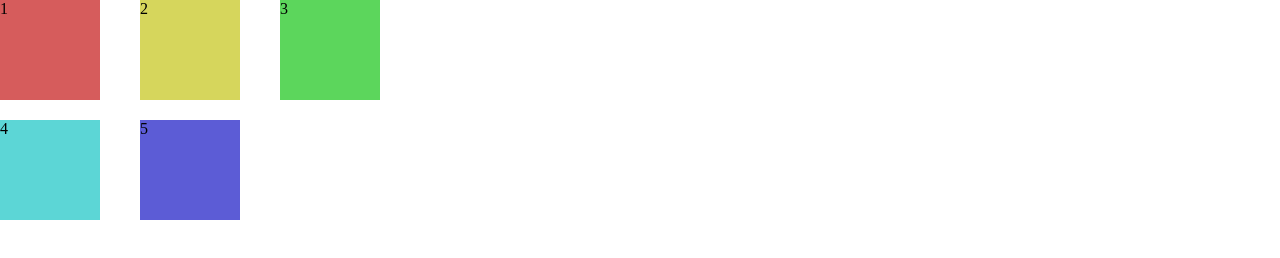
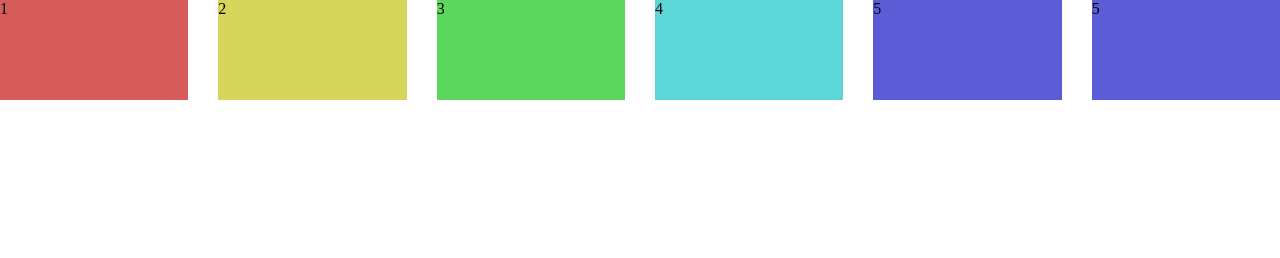
Before and after one commit to okapeeokapee/CSS-grid-layout, a plain HTML site: page index.html in a window 1280 px wide. Drawn offline with Linux system fonts and the light colour scheme.

Commit message:
auto-fit, minmax

```diff
--- a/css/styles.css
+++ b/css/styles.css
@@ -5,10 +5,14 @@ body{
 .container{
   display: grid;
 
-  grid-template-columns: 100px 100px 100px;
+  /* grid-template-columns: 100px 100px 100px; */
+  /* grid-template-columns: repeat(4,100px); */
+  /* grid-template-columns: repeat(auto-fill,100px); */
+  /* grid-template-columns: repeat(auto-fill, minmax(100px, 1fr)); */
+  grid-template-columns: repeat(auto-fit, minmax(100px, 1fr));
   grid-template-rows: 100px 100px ;
 
-  gap: 20px 40px;
+  gap: 20px 30px;
 }
 
 .box1{
--- a/index.html
+++ b/index.html
@@ -13,6 +13,7 @@
     <div class="box3">3</div>
     <div class="box4">4</div>
     <div class="box5">5</div>
+    <div class="box5">5</div>
   </div>
 </body>
 </html>
```
